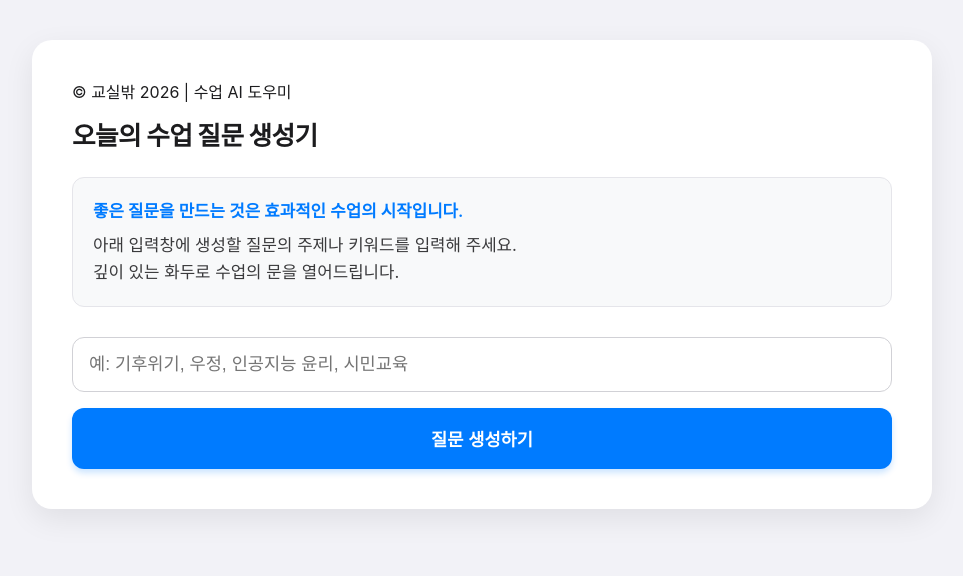
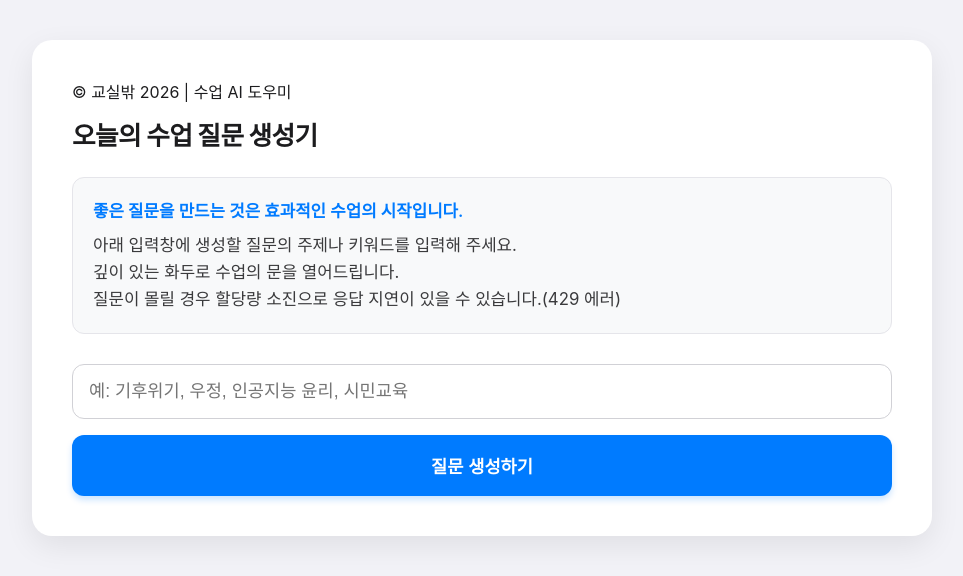
Before and after one commit to wbi4u-lab/wbi4u-lab, a Flask app: template templates/question.html in a window 1280 px wide. Shown: the top 576 px of the page, without its empty margins (158-1121 px from the left). Run offline with Flask 3, Linux system fonts and the light colour scheme; the template is opened without the code that fills it, so the values that code supplies are empty.

Commit message:
Update question.html

```diff
--- a/templates/question.html
+++ b/templates/question.html
@@ -135,7 +135,8 @@
     <div class="welcome-box">
         <p>
             <span class="highlight">좋은 질문을 만드는 것은 효과적인 수업의 시작입니다.</span>
-            아래 입력창에 생성할 질문의 주제나 키워드를 입력해 주세요. <br>깊이 있는 화두로 수업의 문을 열어드립니다.
+            아래 입력창에 생성할 질문의 주제나 키워드를 입력해 주세요. <br>깊이 있는 화두로 수업의 문을 열어드립니다.<br>
+            질문이 몰릴 경우 할당량 소진으로 응답 지연이 있을 수 있습니다.(429 에러)
         </p>
     </div>
 
```
